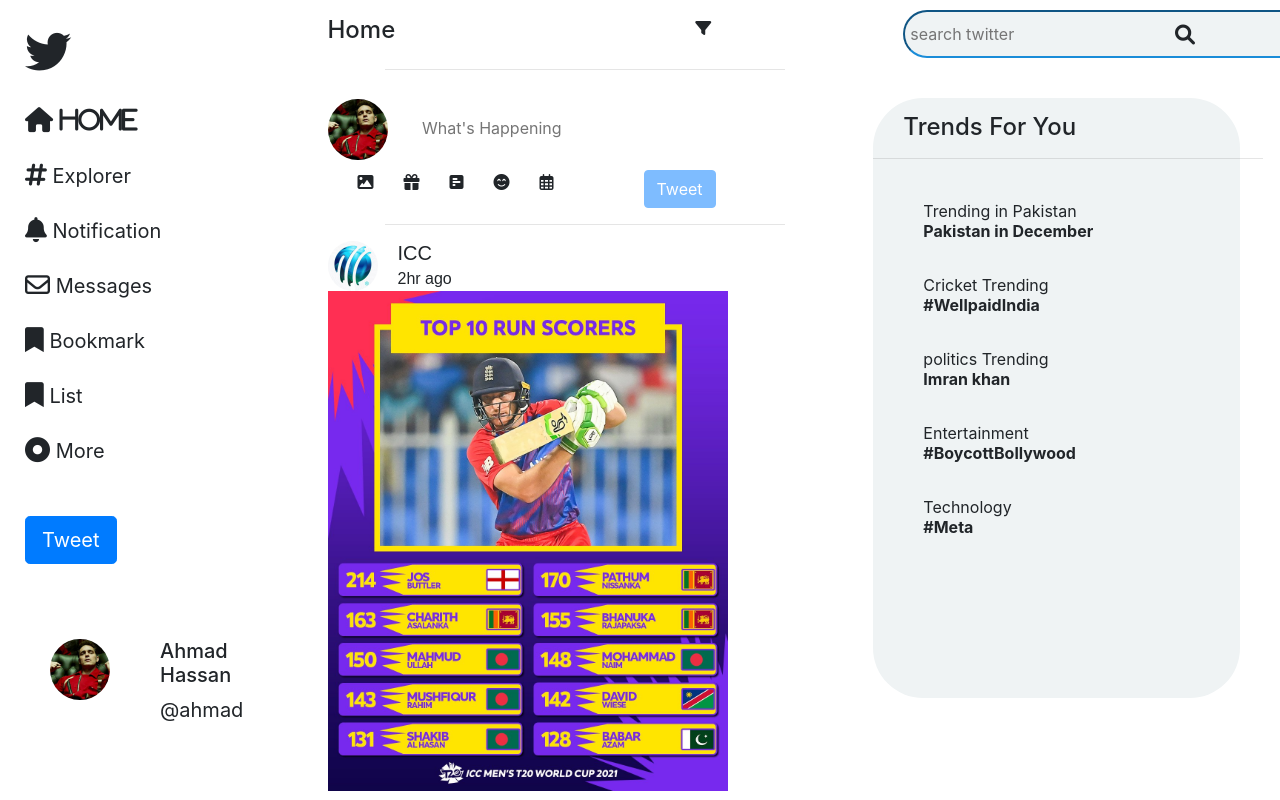
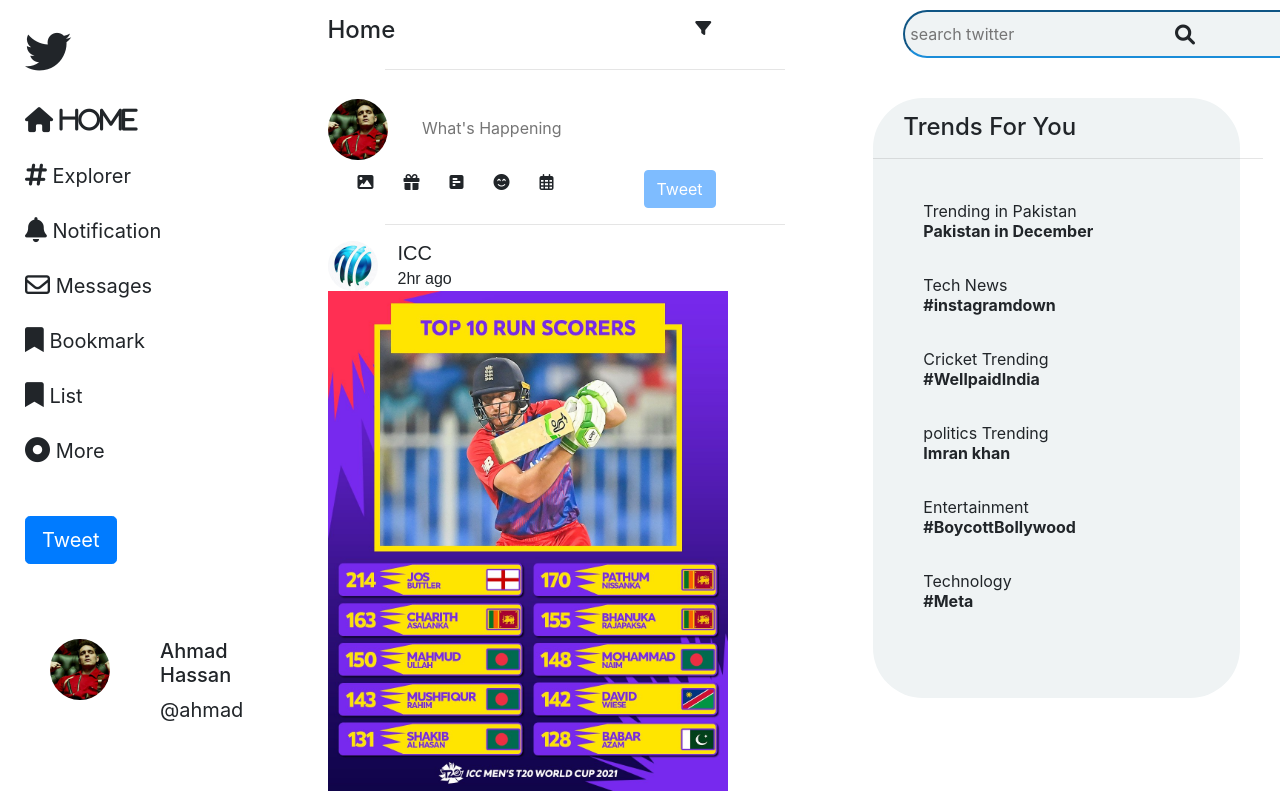
Before and after one commit to ahmad837-ux/Twitter, a plain HTML site: page index.html in a window 1280 px wide. Shown: the top 800 px of the page. Drawn offline with nearby package versions, Linux system fonts and the light colour scheme.

Commit message:
change.html

```diff
--- a/index.html
+++ b/index.html
@@ -103,6 +103,12 @@
     <p>Trending in Pakistan</p>
     <b>Pakistan in December</b>
 </div>
+
+<div id="item" style="line-height: 4px; margin-top: 50px;">
+    <p>Tech News</p>
+    <b>#instagramdown</b>
+</div>
+
 <div id="item"  style="line-height: 4px; margin-top: 50px;">
     <p>Cricket Trending</p>
     <b>#WellpaidIndia</b>
```
